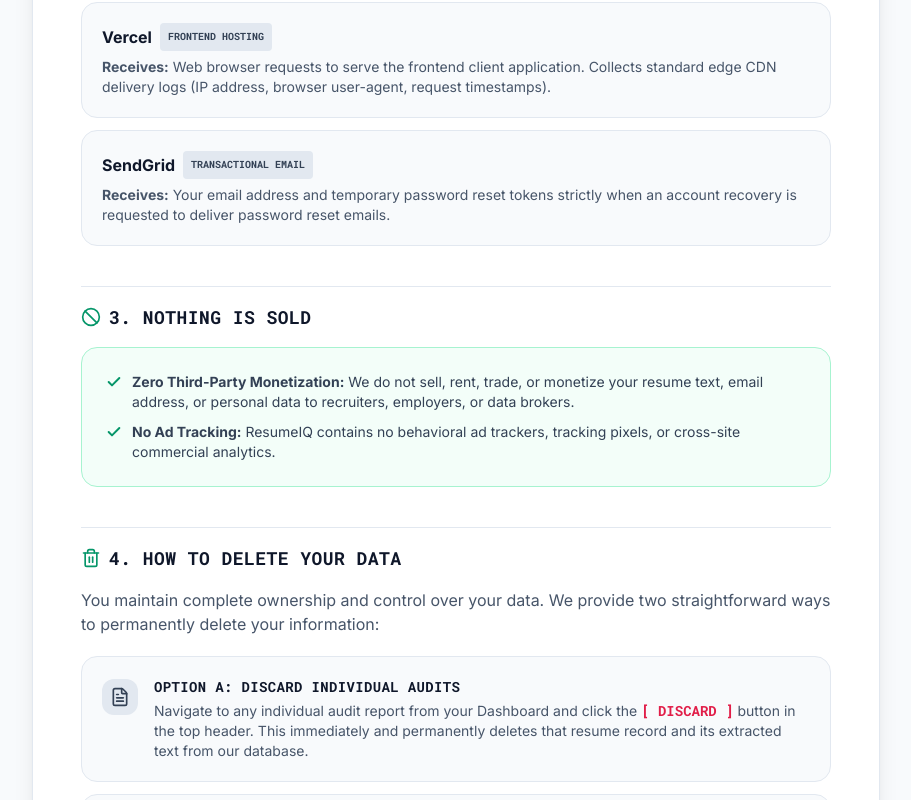
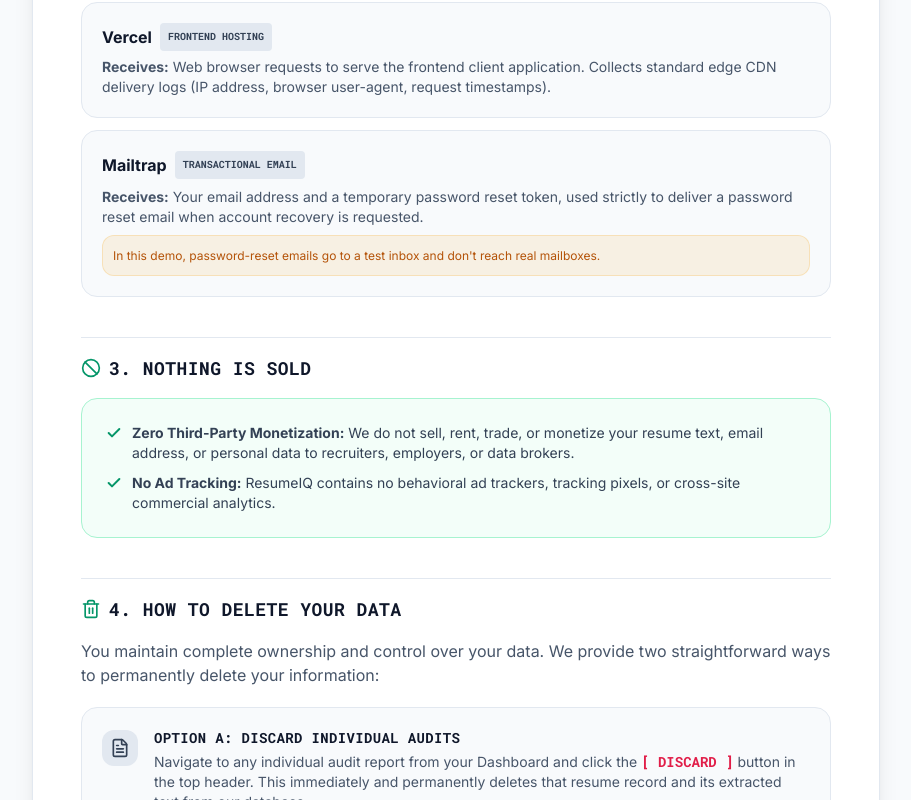
Before and after one commit to Rajksri02/resumeiq, a React (Vite) app in the folder client/: page /privacy in a window 1280 px wide. Shown: the part 1300-2100 px from the top of the page, without its empty margins (184-1095 px from the left). Built offline with nearby package versions, Linux system fonts and the light colour scheme; no server answers.

Commit message:
docs(privacy): name Mailtrap as email provider and note demo reset-email behaviour

```diff
--- a/client/src/pages/ForgotPassword.jsx
+++ b/client/src/pages/ForgotPassword.jsx
@@ -45,6 +45,9 @@ const ForgotPassword = () => {
       <div className="sm:mx-auto sm:w-full sm:max-w-md flex flex-col items-center">
         <h2 className="text-center text-3xl font-bold tracking-tight text-slate-900 dark:text-white">Forgot Password</h2>
         <p className="mt-2 text-center text-sm text-slate-600 dark:text-slate-400">Enter your email to receive a password reset link.</p>
+        <p className="mt-2 text-center text-xs text-amber-600 dark:text-amber-400">
+          In this demo, password-reset emails go to a test inbox and don't reach real mailboxes.
+        </p>
       </div>
 
       <div className="mt-8 sm:mx-auto sm:w-full sm:max-w-md">
--- a/client/src/pages/Privacy.jsx
+++ b/client/src/pages/Privacy.jsx
@@ -174,15 +174,18 @@ const Privacy = () => {
               </div>
 
               {/* Email Provider */}
-              <div className="p-5 bg-slate-50 dark:bg-slate-800/60 border border-slate-200 dark:border-slate-700/80 rounded-2xl space-y-1.5">
+              <div className="p-5 bg-slate-50 dark:bg-slate-800/60 border border-slate-200 dark:border-slate-700/80 rounded-2xl space-y-2">
                 <h4 className="text-base font-bold text-slate-900 dark:text-white flex items-center gap-2">
-                  <span>SendGrid</span>
+                  <span>Mailtrap</span>
                   <span className="text-[10px] font-mono uppercase bg-slate-200 dark:bg-slate-700 text-slate-700 dark:text-slate-300 px-2 py-0.5 rounded">
                     TRANSACTIONAL EMAIL
                   </span>
                 </h4>
                 <p className="text-xs sm:text-sm text-slate-600 dark:text-slate-400 leading-relaxed font-sans">
-                  <strong>Receives:</strong> Your email address and temporary password reset tokens strictly when an account recovery is requested to deliver password reset emails.
+                  <strong>Receives:</strong> Your email address and a temporary password reset token, used strictly to deliver a password reset email when account recovery is requested.
+                </p>
+                <p className="text-xs text-amber-700 dark:text-amber-400/90 leading-relaxed font-sans bg-amber-500/10 border border-amber-500/20 p-2.5 rounded-xl">
+                  In this demo, password-reset emails go to a test inbox and don't reach real mailboxes.
                 </p>
               </div>
             </div>
```
